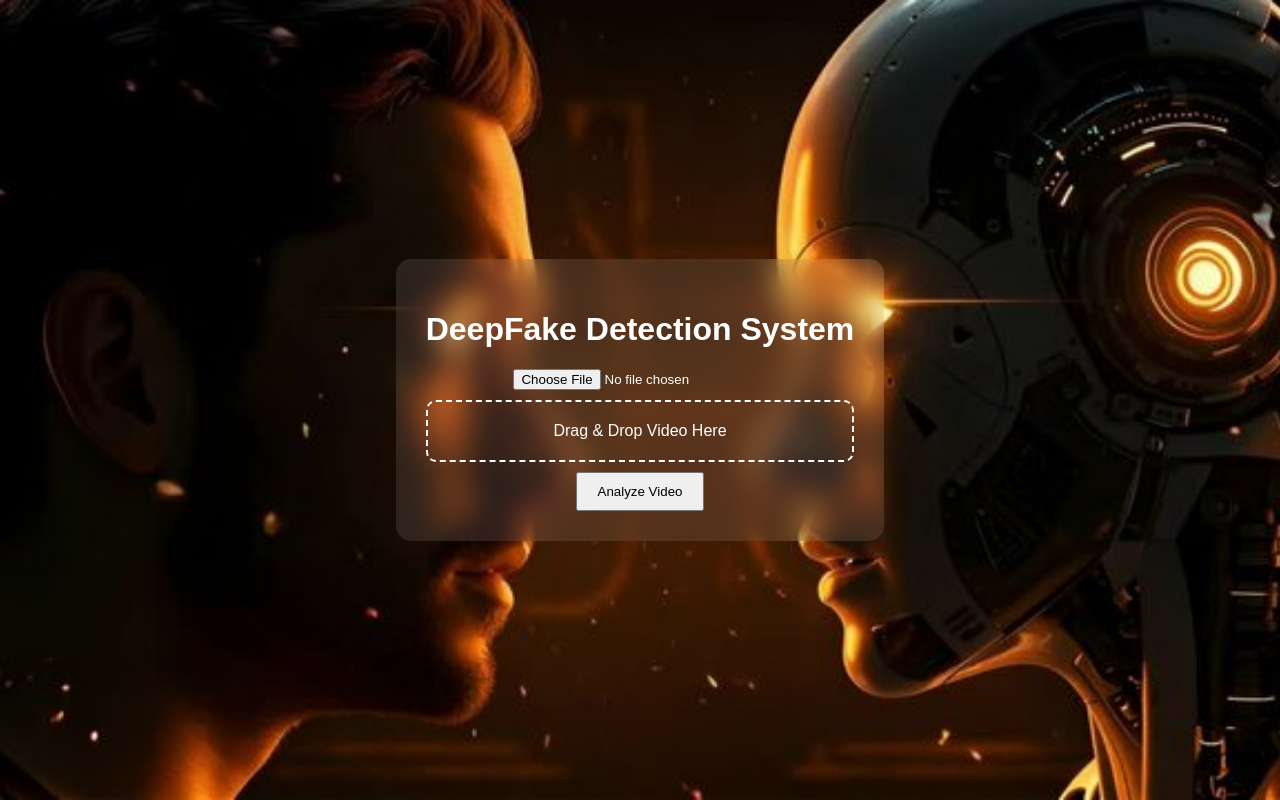
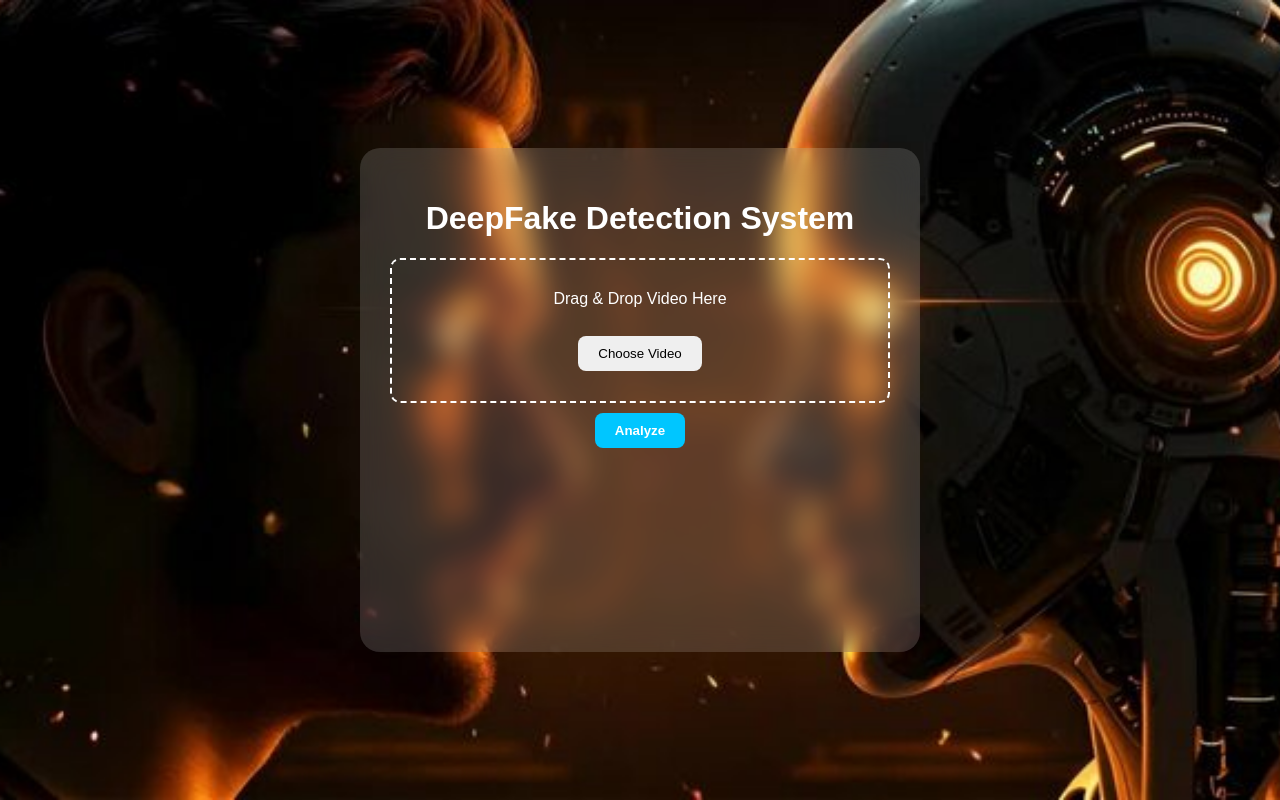
Before and after one commit to Rushi260403/DeepFake_Detection_v2, a Flask app: page / in a window 1280 px wide. Run offline with Flask 3, Linux system fonts and the light colour scheme.

Commit message:
Added interactive drag-drop UI, analyze button, frame count, and donut chart

```diff
--- a/backend/app.py
+++ b/backend/app.py
@@ -1,48 +1,67 @@
+from flask import Flask, render_template, request, jsonify
 import os
-from flask import Flask, render_template, request, jsonify
+import cv2
+import random
 
-from backend.video_service import analyze_video
+app = Flask(__name__)
 
-
-PROJECT_ROOT = os.path.abspath(os.path.join(os.path.dirname(__file__), ".."))
-
-UPLOAD_FOLDER = os.path.join(PROJECT_ROOT, "uploads")
-
+UPLOAD_FOLDER = "static/uploads"
 os.makedirs(UPLOAD_FOLDER, exist_ok=True)
-
-
-app = Flask(
-    __name__,
-    template_folder="../ui/templates",
-    static_folder="../ui/static"
-)
-
 
 @app.route("/")
 def home():
     return render_template("index.html")
 
+@app.route("/upload", methods=["POST"])
+def upload_video():
 
-@app.route("/upload", methods=["POST"])
-def upload():
+    file = request.files["video"]
+    filepath = os.path.join(UPLOAD_FOLDER, file.filename)
+    file.save(filepath)
 
-    if "video" not in request.files:
-        return jsonify({"error": "No video uploaded"})
+    # -------- Frame Extraction --------
+    cap = cv2.VideoCapture(filepath)
+    total_frames = int(cap.get(cv2.CAP_PROP_FRAME_COUNT))
 
-    video = request.files["video"]
+    fake_count = 0
+    real_count = 0
 
-    video_path = os.path.join(UPLOAD_FOLDER, video.filename)
+    frame_number = 0
 
-    video.save(video_path)
+    while True:
+        ret, frame = cap.read()
+        if not ret:
+            break
 
-    prediction, confidence, frames = analyze_video(video_path)
+        if frame_number % 15 == 0:  # sample frames
+            # -------- Dummy Prediction --------
+            prediction = random.choice(["FAKE", "REAL"])
+
+            if prediction == "FAKE":
+                fake_count += 1
+            else:
+                real_count += 1
+
+        frame_number += 1
+
+    cap.release()
+
+    total = fake_count + real_count
+
+    fake_percent = round((fake_count / total) * 100, 2) if total != 0 else 0
+    real_percent = round((real_count / total) * 100, 2) if total != 0 else 0
+
+    final_result = "FAKE" if fake_percent > real_percent else "REAL"
+    confidence = max(fake_percent, real_percent)
 
     return jsonify({
-        "result": prediction,
-        "confidence": round(confidence, 2),
-        "frames": frames
+        "result": final_result,
+        "confidence": confidence,
+        "fake_percent": fake_percent,
+        "real_percent": real_percent,
+        "fake_count": fake_count,
+        "real_count": real_count
     })
-
 
 if __name__ == "__main__":
     app.run(debug=True)
--- a/ui/static/script.js
+++ b/ui/static/script.js
@@ -1,104 +1,93 @@
-async function uploadVideo()
-{
-    const input = document.getElementById("videoInput");
+let chart;
 
-    if (!input.files.length)
-    {
-        alert("Select video first");
+function selectFile() {
+    document.getElementById("videoInput").click();
+}
+
+const dropArea = document.getElementById("dropArea");
+const input = document.getElementById("videoInput");
+
+dropArea.addEventListener("dragover", (e) => {
+    e.preventDefault();
+    dropArea.classList.add("dragover");
+});
+
+dropArea.addEventListener("dragleave", () => {
+    dropArea.classList.remove("dragover");
+});
+
+dropArea.addEventListener("drop", (e) => {
+    e.preventDefault();
+    dropArea.classList.remove("dragover");
+    input.files = e.dataTransfer.files;
+    dropArea.innerHTML = e.dataTransfer.files[0].name;
+});
+
+async function uploadVideo() {
+
+    const file = input.files[0];
+
+    if (!file) {
+        alert("Please select a video");
         return;
     }
 
-    const loader = document.getElementById("loader");
+    const progressBar = document.getElementById("progressBar");
+    const progressContainer = document.getElementById("progressContainer");
     const resultDiv = document.getElementById("result");
 
-    loader.classList.remove("hidden");
-
+    progressContainer.classList.remove("hidden");
+    progressBar.style.width = "0%";
     resultDiv.innerHTML = "";
 
     const formData = new FormData();
+    formData.append("video", file);
 
-    formData.append("video", input.files[0]);
+    // Fake progress animation
+    let width = 0;
+    let interval = setInterval(() => {
+        if (width >= 90) clearInterval(interval);
+        width += 5;
+        progressBar.style.width = width + "%";
+    }, 200);
 
-    try
-    {
-        const response = await fetch("/upload",
-        {
-            method: "POST",
-            body: formData
-        });
+    const response = await fetch("/upload", {
+        method: "POST",
+        body: formData
+    });
 
-        const data = await response.json();
+    const data = await response.json();
 
-        loader.classList.add("hidden");
+    clearInterval(interval);
+    progressBar.style.width = "100%";
 
-        showResult(data);
-    }
-    catch(error)
-    {
-        loader.classList.add("hidden");
+    resultDiv.innerHTML = `
+        <h2 class="${data.result}">${data.result}</h2>
+        <h3>${data.confidence}% Confidence</h3>
+        <p>Real Frames: ${data.real_count}</p>
+        <p>Fake Frames: ${data.fake_count}</p>
+    `;
 
-        alert("Error analyzing video");
-    }
+    createChart(data.real_percent, data.fake_percent);
 }
 
+function createChart(real, fake) {
 
-function showResult(data)
-{
-    const resultDiv = document.getElementById("result");
+    const ctx = document.getElementById("chartCanvas");
 
-    let color = "#ffaa00";
+    if (chart) chart.destroy();
 
-    if(data.result == "FAKE") color = "#ff4444";
-
-    if(data.result == "REAL") color = "#00ff88";
-
-
-    resultDiv.innerHTML =
-    `
-    <div style="color:${color}">
-    <h2>${data.result}</h2>
-    <h3>${data.confidence}% confidence</h3>
-
-    <canvas id="chart"></canvas>
-
-    </div>
-    `;
-
-    drawChart(data);
-}
-
-
-function drawChart(data)
-{
-    let fake = data.result=="FAKE"?data.confidence:100-data.confidence;
-    let real = data.result=="REAL"?data.confidence:100-data.confidence;
-
-    new Chart(document.getElementById("chart"),
-    {
+    chart = new Chart(ctx, {
         type: "doughnut",
-
-        data:
-        {
-            labels:["Fake","Real"],
-
-            datasets:
-            [{
-                data:[fake,real],
-
-                backgroundColor:["red","green"]
+        data: {
+            labels: ["Real", "Fake"],
+            datasets: [{
+                data: [real, fake],
+                backgroundColor: ["green", "red"]
             }]
+        },
+        options: {
+            responsive: true
         }
     });
 }
-
-
-const dropZone = document.getElementById("dropZone");
-
-dropZone.ondragover = e => e.preventDefault();
-
-dropZone.ondrop = e =>
-{
-    e.preventDefault();
-
-    document.getElementById("videoInput").files = e.dataTransfer.files;
-};
--- a/ui/static/style.css
+++ b/ui/static/style.css
@@ -87,4 +87,79 @@ padding:20px;
 margin-top:10px;
 
 border-radius:10px;
+}body {
+    margin: 0;
+    height: 100vh;
+    background: url("/static/bg.jpg") center/cover no-repeat;
+    font-family: Arial;
+    display: flex;
+    justify-content: center;
+    align-items: center;
 }
+
+.glass {
+    width: 500px;
+    background: rgba(255,255,255,0.15);
+    backdrop-filter: blur(15px);
+    padding: 30px;
+    border-radius: 20px;
+    text-align: center;
+    color: white;
+}
+
+.dropArea {
+    border: 2px dashed white;
+    padding: 30px;
+    margin-top: 15px;
+    border-radius: 10px;
+    cursor: pointer;
+}
+
+.dragover {
+    background: rgba(255,255,255,0.3);
+}
+
+button {
+    padding: 10px 20px;
+    margin-top: 10px;
+    cursor: pointer;
+    border-radius: 8px;
+    border: none;
+}
+
+.analyzeBtn {
+    background: #00c6ff;
+    color: white;
+    font-weight: bold;
+}
+
+.progressContainer {
+    width: 100%;
+    background: rgba(255,255,255,0.3);
+    height: 10px;
+    border-radius: 10px;
+    margin-top: 15px;
+}
+
+.progressBar {
+    height: 100%;
+    width: 0%;
+    background: limegreen;
+    border-radius: 10px;
+}
+
+.hidden {
+    display: none;
+}
+
+.REAL {
+    color: lime;
+}
+
+.FAKE {
+    color: red;
+}
+
+canvas {
+    margin-top: 20px;
+}
--- a/ui/templates/index.html
+++ b/ui/templates/index.html
@@ -1,41 +1,36 @@
 <!DOCTYPE html>
 <html>
-
 <head>
-
     <title>DeepFake Detection System</title>
-
     <link rel="stylesheet" href="/static/style.css">
-
     <script src="https://cdn.jsdelivr.net/npm/chart.js"></script>
-
 </head>
-
 <body>
 
 <div class="glass">
 
     <h1>DeepFake Detection System</h1>
 
-<input type="file" id="videoInput">
+    <!-- Hidden File Input -->
+    <input type="file" id="videoInput" hidden>
 
-<div id="dropZone">
+    <!-- Drag & Drop Area -->
+    <div id="dropArea" class="dropArea">
         Drag & Drop Video Here
+        <br><br>
+        <button onclick="selectFile()">Choose Video</button>
     </div>
 
-<button onclick="uploadVideo()">Analyze Video</button>
+    <button class="analyzeBtn" onclick="uploadVideo()">Analyze</button>
 
-<div id="loader" class="hidden">
-
-<div class="progress-bar">
-<div class="progress-fill"></div>
-</div>
-
-Processing video...
-
+    <!-- Progress Bar -->
+    <div id="progressContainer" class="progressContainer hidden">
+        <div id="progressBar" class="progressBar"></div>
     </div>
 
     <div id="result"></div>
+
+    <canvas id="chartCanvas"></canvas>
 
 </div>
 
```
Lines whose indentation alone changed are shown as unchanged.
